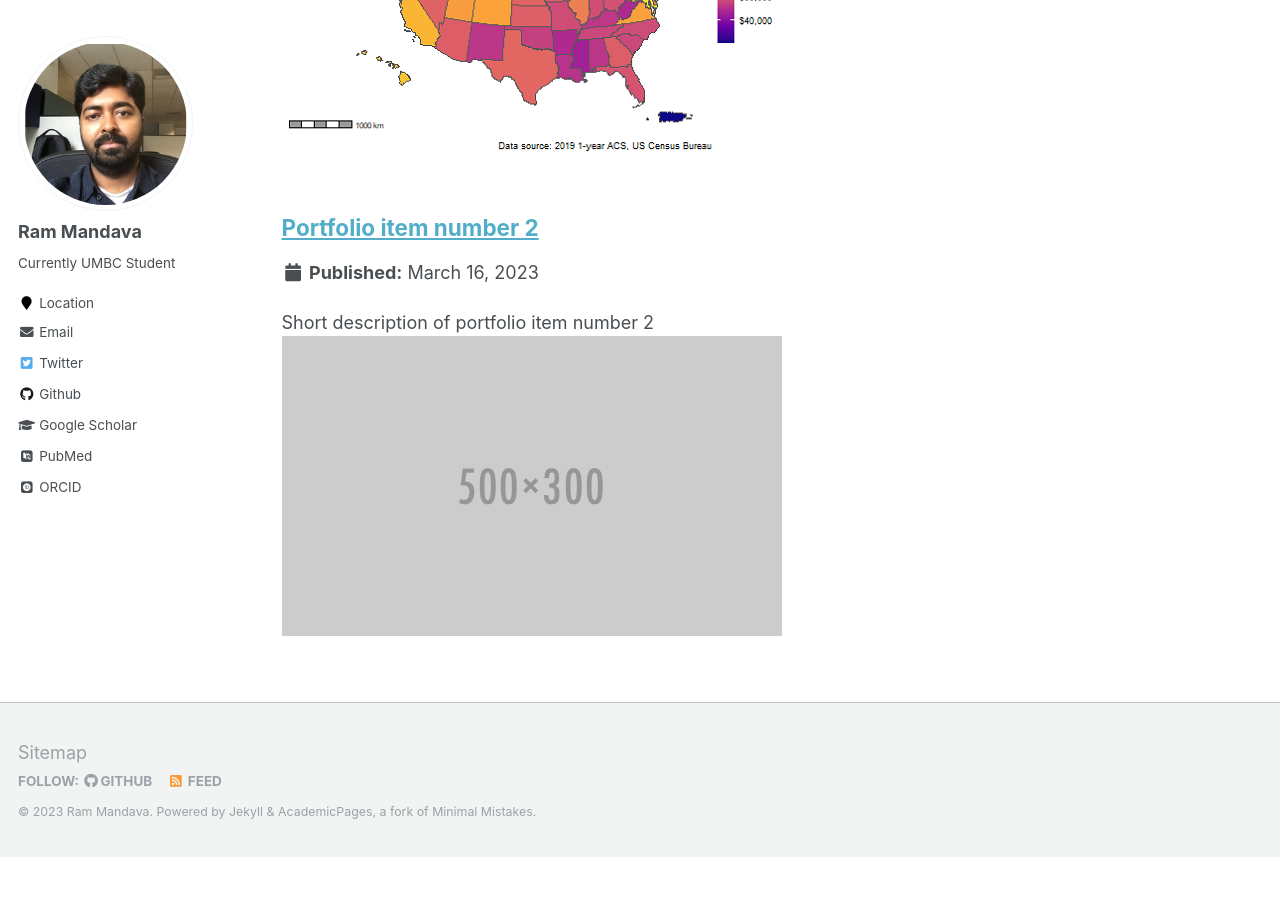
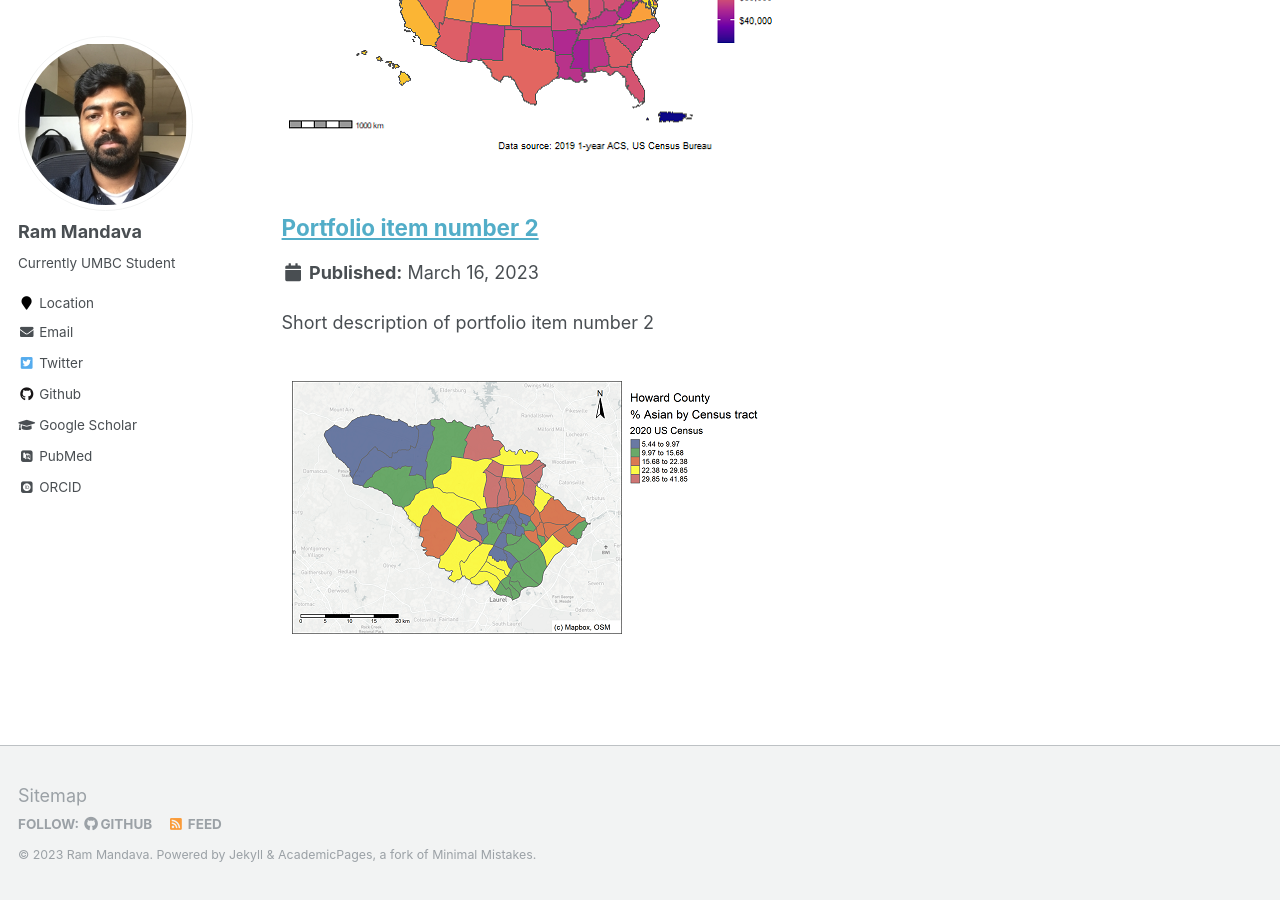
Before and after one commit to mandavaram/mandavaram.github.io, a Jekyll site: the page built from _pages/portfolio.html, in a window 1280 px wide and 900 px high, scrolled down 502 px. Built offline with Jekyll 4.4.1, drawn with Linux system fonts in a browser that asks for light colours; some web fonts are replaced; before the commit the page ends 1359 px from its top, so only the background shows below that.

Commit message:
Update portfolio-2.html

```diff
--- a/_portfolio/portfolio-2.html
+++ b/_portfolio/portfolio-2.html
@@ -1,6 +1,6 @@
 ---
 title: "Portfolio item number 2"
-excerpt: "Short description of portfolio item number 2 <br/><img src='/images/500x300.png'>"
+excerpt: "Short description of portfolio item number 2 <br/><img src='/images/Howard_County_Asian_map.png'>"
 collection: portfolio
 ---
 
```
